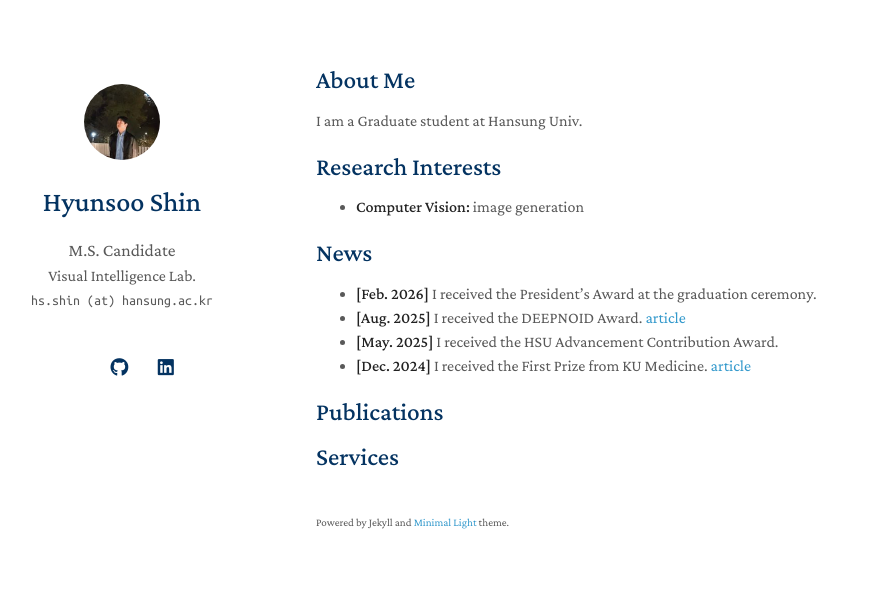
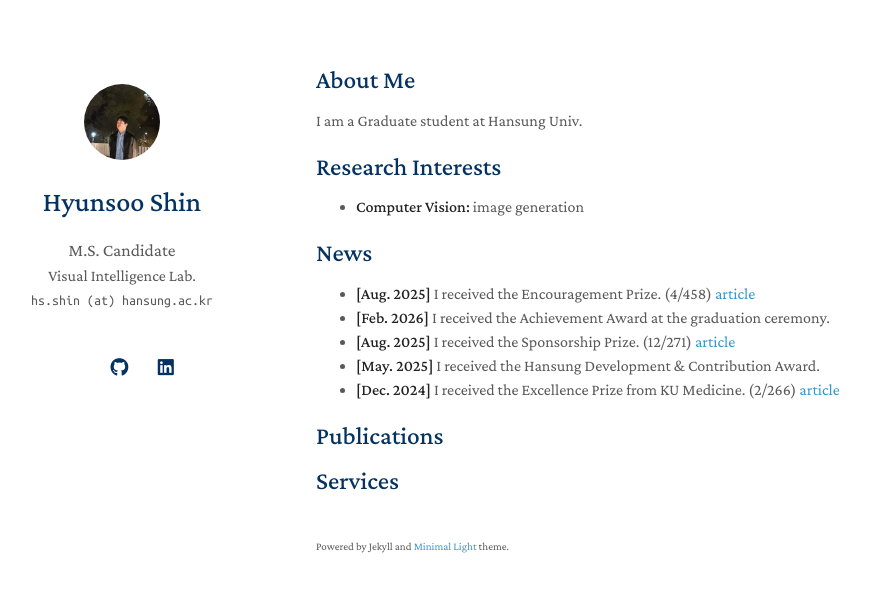
Before and after one commit to YONGJI04/yongji04.github.io, a Jekyll site: the page built from index.md, in a window 1280 px wide. Shown: the top 592 px of the page, without its empty margins (154-1025 px from the left). Built offline with Jekyll 4.4.1, drawn with Linux system fonts in a browser that asks for light colours; a style sheet for code colours, icons or effects is not loaded; our own code applies the rules of GitHub Pages for plain Markdown files.

Commit message:
Update index.md

```diff
--- a/index.md
+++ b/index.md
@@ -12,10 +12,11 @@
 
 ## News
 
-- **[Feb. 2026]** I received the President's Award at the graduation ceremony.
-- **[Aug. 2025]** I received the DEEPNOID Award. [article](https://www.donga.com/news/It/article/all/20250813/132178039/1)
-- **[May. 2025]** I received the HSU Advancement Contribution Award.
-- **[Dec. 2024]** I received the First Prize from KU Medicine. [article](https://www.joongang.co.kr/article/25294920)
+- **[Aug. 2025]** I received the Encouragement Prize. (4/458) [article](https://v.daum.net/v/HlmMlcWI1Q)
+- **[Feb. 2026]** I received the Achievement Award at the graduation ceremony.
+- **[Aug. 2025]** I received the Sponsorship Prize. (12/271) [article](https://www.donga.com/news/It/article/all/20250813/132178039/1)
+- **[May. 2025]** I received the Hansung Development & Contribution Award.
+- **[Dec. 2024]** I received the Excellence Prize from KU Medicine. (2/266) [article](https://www.joongang.co.kr/article/25294920)
 
 {% include_relative _includes/publications.md %}
 
```
